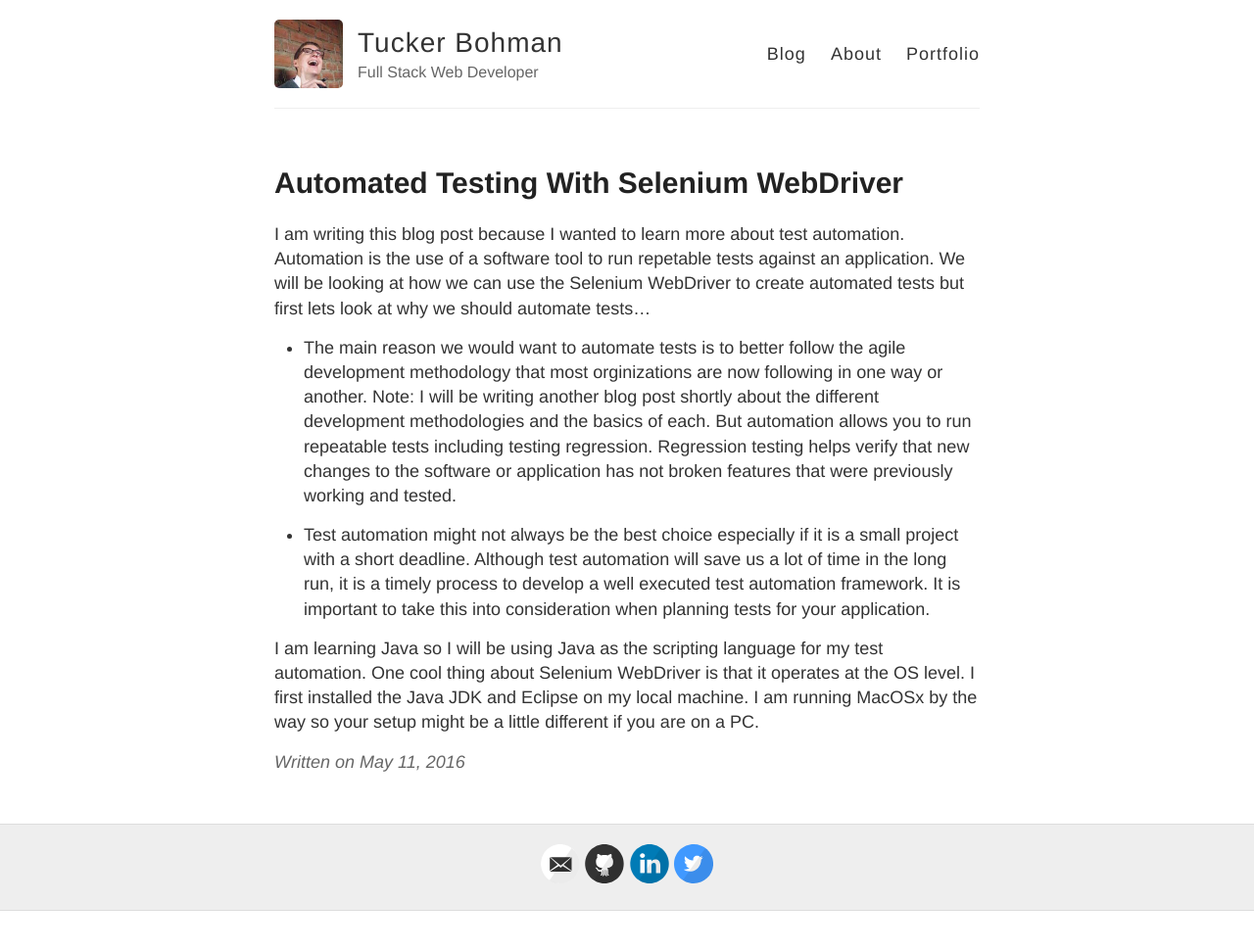
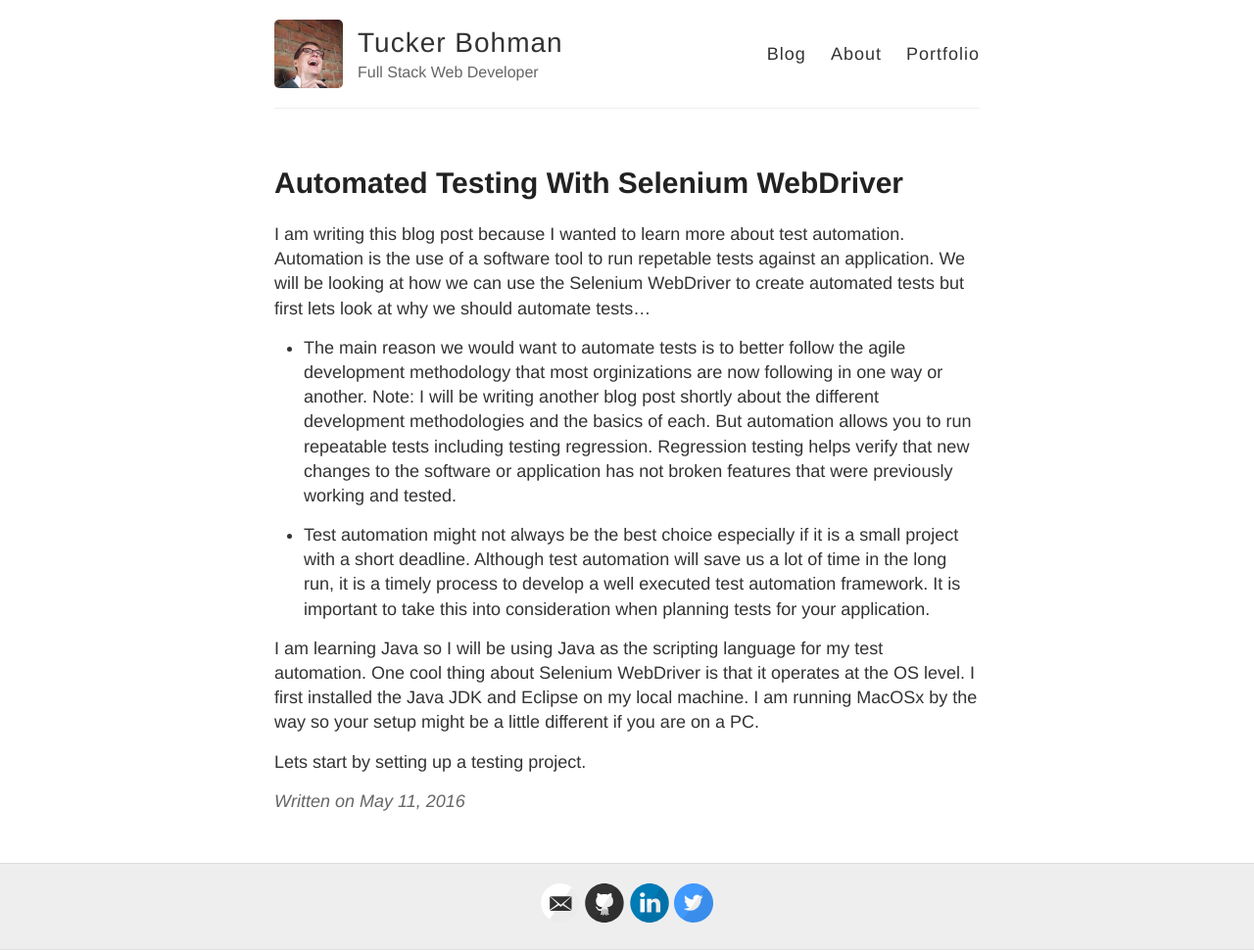
Before and after one commit to tuckerbohman5/tuckerbohman5.github.io, a Jekyll site: the page built from _posts/2016-5-11-Automated-Testing-With-Selenium-WebDriver.md, in a window 1280 px wide. Shown: the whole page at 98% size. Built offline with Jekyll 4.4.1, drawn with Linux system fonts in a browser that asks for light colours; before the commit the page ends 930 px from its top, so only the background shows below that.

Commit message:
changes of the day

```diff
--- a/_posts/2016-5-11-Automated-Testing-With-Selenium-WebDriver.md
+++ b/_posts/2016-5-11-Automated-Testing-With-Selenium-WebDriver.md
@@ -10,3 +10,5 @@ I am writing this blog post because I wanted to learn more about test automation
 * Test automation might not always be the best choice especially if it is a small project with a short deadline. Although test automation will save us a lot of time in the long run, it is a timely process to develop a well executed test automation framework. It is important to take this into consideration when planning tests for your application.
 
 I am learning Java so I will be using Java as the scripting language for my test automation. One cool thing about Selenium WebDriver is that it operates at the OS level. I first installed the Java JDK and Eclipse on my local machine. I am running MacOSx by the way so your setup might be a little different if you are on a PC.
+
+Lets start by setting up a testing project.
```
